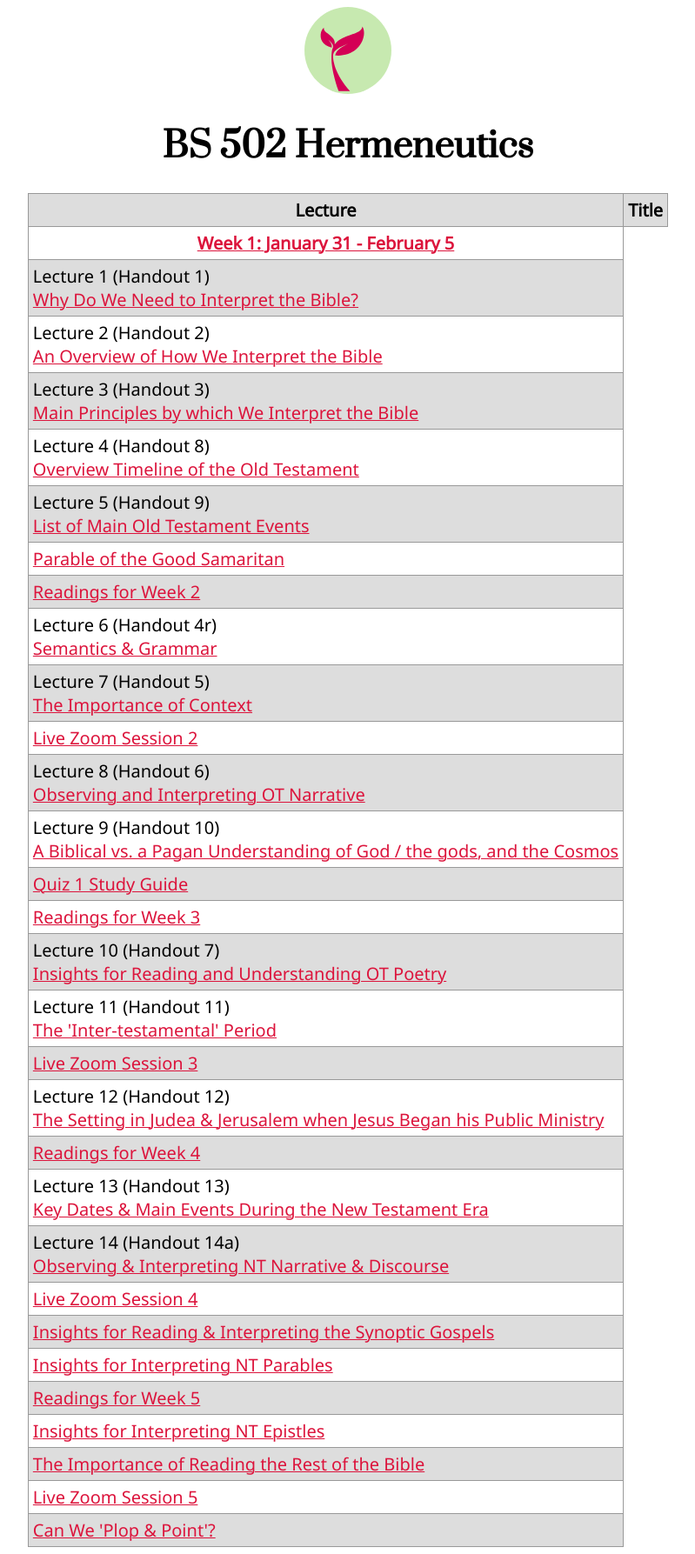
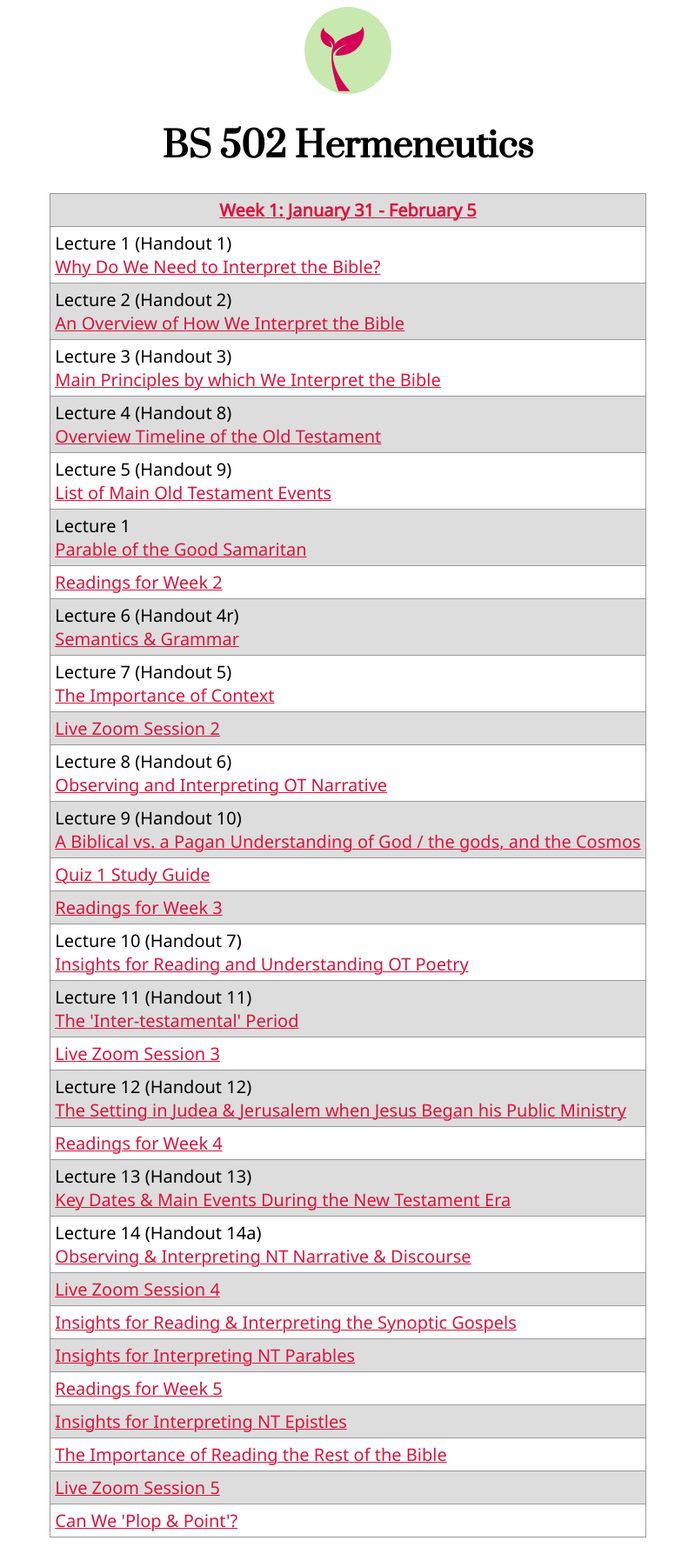
Before and after one commit to GospelTrust/kairos-bs-502, a Jekyll site: the page built from docs/index.html, in a window 1280 px wide. Shown: the whole page at 87% size, without its empty margins (240-1039 px from the left). Built offline with Jekyll 4.4.1, drawn with Linux system fonts in a browser that asks for light colours.

Commit message:
style: Remove header

```diff
--- a/docs/index.html
+++ b/docs/index.html
@@ -6,10 +6,6 @@ layout: default
   <img src="/assets/logo.svg" width="100"/>
   <h1>{{ site.title }}</h1>
   <table style="border: none">
-    <tr>
-      <th>Lecture</th>
-      <th>Title</th>
-    </tr>
     {% for post in site.posts reversed %}
       <tr>
         {% if post.type == 'index' %}
@@ -23,6 +19,11 @@ layout: default
             Lecture {{ post.lecture }} (Handout {{ post.handout }})<br>
             <a href="{{ post.url }}">{{ post.title }}</a>
           </td>
+        {% elsif post.assignment %}
+          <td>
+            Lecture {{ post.assignment }}<br>
+            <a href="{{ post.url }}">{{ post.title }}</a>
+          </td>
         {% else %}
           <td>
             <a href="{{ post.url }}">{{ post.title }}</a>
```
